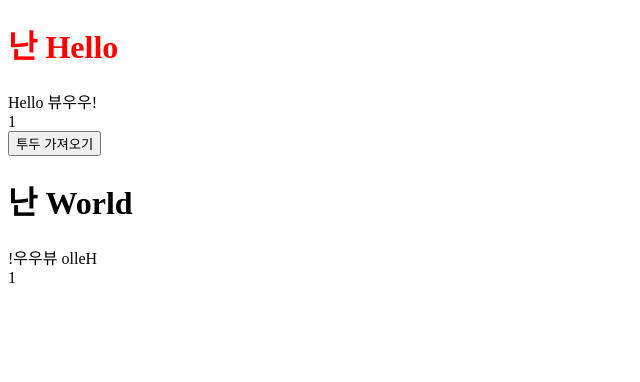
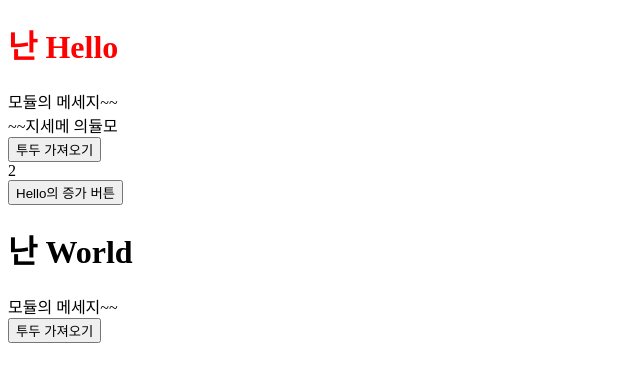
Before and after one commit to chogyejin/programmers-school, a Vue app in the folder TIL/220512/: page / in a window 1280 px wide. Shown: the top 382 px of the page, without its empty margins (0-640 px from the left). Built offline with nearby package versions, Linux system fonts and the light colour scheme.

Commit message:
feat: 모듈화된 vuex

```diff
--- a/TIL/220512/package.json
+++ b/TIL/220512/package.json
@@ -25,6 +25,7 @@
     "webpack-dev-server": "^4.9.0"
   },
   "dependencies": {
-    "vue": "^3.2.33"
+    "vue": "^3.2.33",
+    "vuex": "^4.0.2"
   }
 }
--- a/TIL/220512/src/App.vue
+++ b/TIL/220512/src/App.vue
@@ -1,13 +1,15 @@
 <template>
   <div>
     <Hello />
+    <!-- <button @click="increaseCount">카운트 증가!</button> -->
     <World />
+    <button @click="fetchTodo">투두 가져오기</button>
   </div>
 </template>
 
 <script>
 import Hello from "~/components/Hello";
-import World from "~/components/World";
+import World from "./components/World.vue";
 
 export default {
   components: { Hello, World },
@@ -16,5 +18,13 @@ export default {
       msg: "안녕",
     };
   },
+  methods: {
+    increaseCount() {
+      this.$store.commit("increaseCount"); // store의 mutation 쓸 때는 commit 이용
+    },
+    fetchTodo() {
+      this.$store.dispatch("fetchTodo"); // action은 dispatch 이용
+    },
+  },
 };
 </script>
--- a/TIL/220512/src/components/Hello.vue
+++ b/TIL/220512/src/components/Hello.vue
@@ -2,23 +2,36 @@
   <div>
     <h1>난 Hello</h1>
     <div>{{ msg }}</div>
-    <div @click="increaseCount">
-      {{ count }}
-    </div>
+    <div>{{ reversedMsg }}</div>
     <button @click="fetchTodo">투두 가져오기</button>
+    <!-- <div>{{ count }}</div> -->
+    <div>{{ $store.state.count.count }}</div>
+    <button @click="increaseCount">Hello의 증가 버튼</button>
   </div>
 </template>
 
 <script>
-import { state, mutations, actions } from "~/store";
-
 export default {
-  data() {
-    return state;
+  computed: {
+    msg() {
+      // return this.$store.state.msg; // main.js에서 등록된 store
+      return this.$store.state.message.msg; // message 모듈의 msg state
+    },
+    count() {
+      // return this.$store.state.count; // main.js에서 등록된 store
+      return this.$store.state.count.count; // count module
+    },
+    reversedMsg() {
+      return this.$store.getters["message/reversedMsg"];
+    },
   },
   methods: {
-    increaseCount: mutations.increaseCount,
-    fetchTodo: actions.fetchTodo,
+    increaseCount() {
+      this.$store.commit("count/increaseCount");
+    },
+    fetchTodo() {
+      this.$store.dispatch("message/fetchTodo");
+    },
   },
 };
 </script>
--- a/TIL/220512/src/components/World.vue
+++ b/TIL/220512/src/components/World.vue
@@ -2,24 +2,19 @@
   <div>
     <h1>난 World</h1>
     <div>{{ reversedMsg }}</div>
-    <div @click="decreaseCount">
-      {{ count }}
-    </div>
+    <div>{{ storedMsg }}</div>
   </div>
 </template>
 
 <script>
-import { state, getters, mutations } from "~/store";
-
 export default {
-  data() {
-    return state;
-  },
   computed: {
-    reversedMsg: getters.reversedMsg,
-  },
-  methods: {
-    decreaseCount: mutations.decreaseCount,
+    reversedMsg() {
+      return this.$store.getters.reversedMsg;
+    },
+    storedMsg() {
+      return this.$store.state.message.msg;
+    },
   },
 };
 </script>
--- a/TIL/220512/src/main.js
+++ b/TIL/220512/src/main.js
@@ -1,5 +1,7 @@
 import { createApp } from "vue";
-import App from "./App.vue";
+import App from "./App";
+import store from "~/store";
 
 const app = createApp(App);
+app.use(store);
 app.mount("#app");
--- /dev/null
+++ b/TIL/220512/src/store/count.js
@@ -0,0 +1,16 @@
+export default {
+  namespaced: true,
+  state() {
+    return {
+      count: 2,
+    };
+  },
+  mutations: {
+    increaseCount(state) {
+      state.count += 1;
+    },
+    decreaseCount(state) {
+      state.count -= 1;
+    },
+  },
+};
--- a/TIL/220512/src/store/index.js
+++ b/TIL/220512/src/store/index.js
@@ -1,38 +1,32 @@
-import { reactive } from "vue";
+import { createStore } from "vuex";
+import message from "./message";
+import count from "./count";
 
-export const state = reactive({
-  msg: "Hello 뷰우우!",
-  count: 1,
+export default createStore({
+  // 데이터는 함수로 만들어야함
+  state() {
+    return {
+      msg: "안녕 뷰우우!!",
+      count: 1,
+    };
+  },
+  // state에 대한 계산된 결과 생성 후 return
+  getters: {},
+  // 데이터 수정(동기)
+  mutations: {},
+  // 그 외 모든 로직(비동기)
+  actions: {
+    // context 객체는 state, getters, commit(mutations), dispatch(actions)로 다른 객체에 접근
+    // async fetchTodo(context) {
+    //   const todo = await fetch(
+    //     "https://jsonplaceholder.typicode.com/todos/1"
+    //   ).then((res) => res.json());
+    //   console.log(todo);
+    //   context.commit("updateMsg", todo.title); // 매개변수 context 구조분해할당 가능
+    // },
+  },
+  modules: {
+    message,
+    count,
+  },
 });
-
-// 계산된 데이터 만들어서 return
-export const getters = {
-  reversedMsg() {
-    return state.msg.split("").reverse().join("");
-  },
-};
-
-// 데이터 수정
-export const mutations = {
-  increaseCount() {
-    state.count += 1; // proxy 인스턴스를 바꿔야 반응형이 되는데, state는 단순한 객체기 때문에 reactive로 state 감싼다
-  },
-  decreaseCount() {
-    state.count -= 1;
-  },
-  updateMsg(newMsg) {
-    state.msg = newMsg;
-  },
-};
-
-// 그 외
-export const actions = {
-  async fetchTodo() {
-    const todo = await fetch(
-      "https://jsonplaceholder.typicode.com/todos/1"
-    ).then((res) => res.json());
-    console.log(todo);
-    // state.msg = todo.title; // 데이터 수정은 mutaions에서만 관리해야 추적이 용이하다
-    mutations.updateMsg(todo.title);
-  },
-};
--- /dev/null
+++ b/TIL/220512/src/store/message.js
@@ -0,0 +1,27 @@
+export default {
+  namespaced: true,
+  state() {
+    return {
+      msg: "모듈의 메세지~~",
+    };
+  },
+  getters: {
+    reversedMsg(state) {
+      return state.msg.split("").reverse().join("");
+    },
+  },
+  mutations: {
+    updateMsg(state, newMsg) {
+      state.msg = newMsg;
+    },
+  },
+  actions: {
+    async fetchTodo(context) {
+      const todo = await fetch(
+        "https://jsonplaceholder.typicode.com/todos/1"
+      ).then((res) => res.json());
+      console.log(todo);
+      context.commit("updateMsg", todo.title);
+    },
+  },
+};
```
Also changed, not shown: 1 other file (tests, documents, lock files or other folders).
